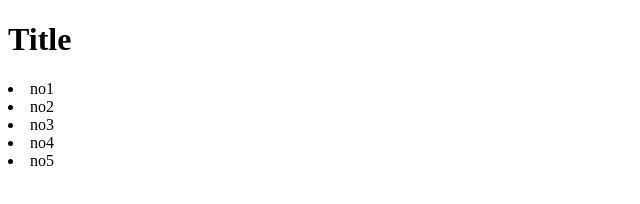
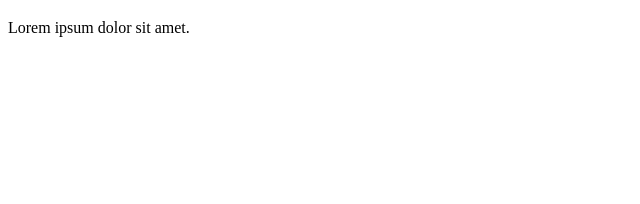
Before and after one commit to Yekuanyu/website, a plain HTML site: page index.html in a window 1280 px wide. Shown: the whole page, without its empty margins (0-640 px from the left). Drawn offline with Linux system fonts and the light colour scheme.

Commit message:
20220923

```diff
--- a/index.html
+++ b/index.html
@@ -4,18 +4,24 @@
     <meta charset="UTF-8">
     <meta http-equiv="X-UA-Compatible" content="IE=edge">
     <meta name="viewport" content="width=device-width, initial-scale=1.0">
-    <title>Document</title>
+    <title>Webs\Site2022</title>
 </head>
 <body>
-    <div>
-        <h1>Title</h1>
-    </div>
-    <u1>
-        <li>no1</li>
-        <li>no2</li>
-        <li>no3</li>
-        <li>no4</li>
-        <li>no5</li>
-    </u1>
+    <header></header>
+    <article>
+        <section>
+            <h1></h1>
+            <p>Lorem ipsum dolor sit amet.</p>
+        </section>
+        <section>
+            <h1></h1>
+            <p></p>
+        </section>
+        <section>
+            <h1></h1>
+            <p></p>
+        </section>
+    </article>
+
 </body>
 </html>
```
